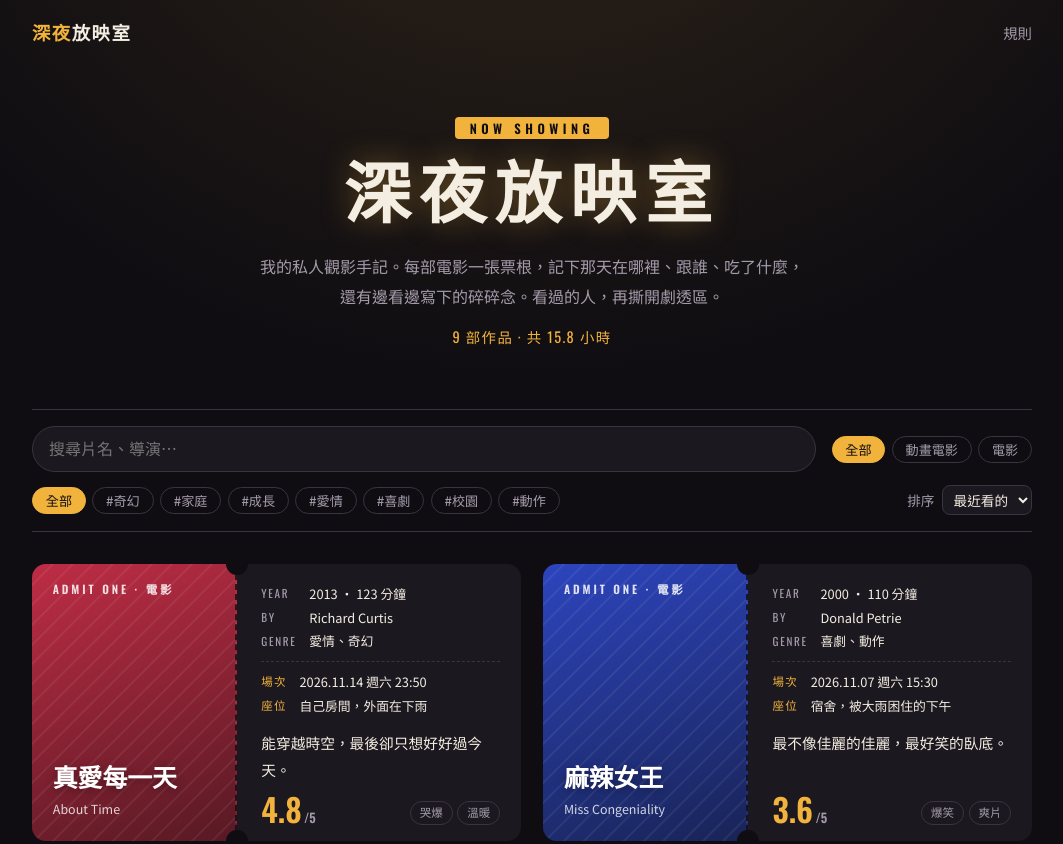
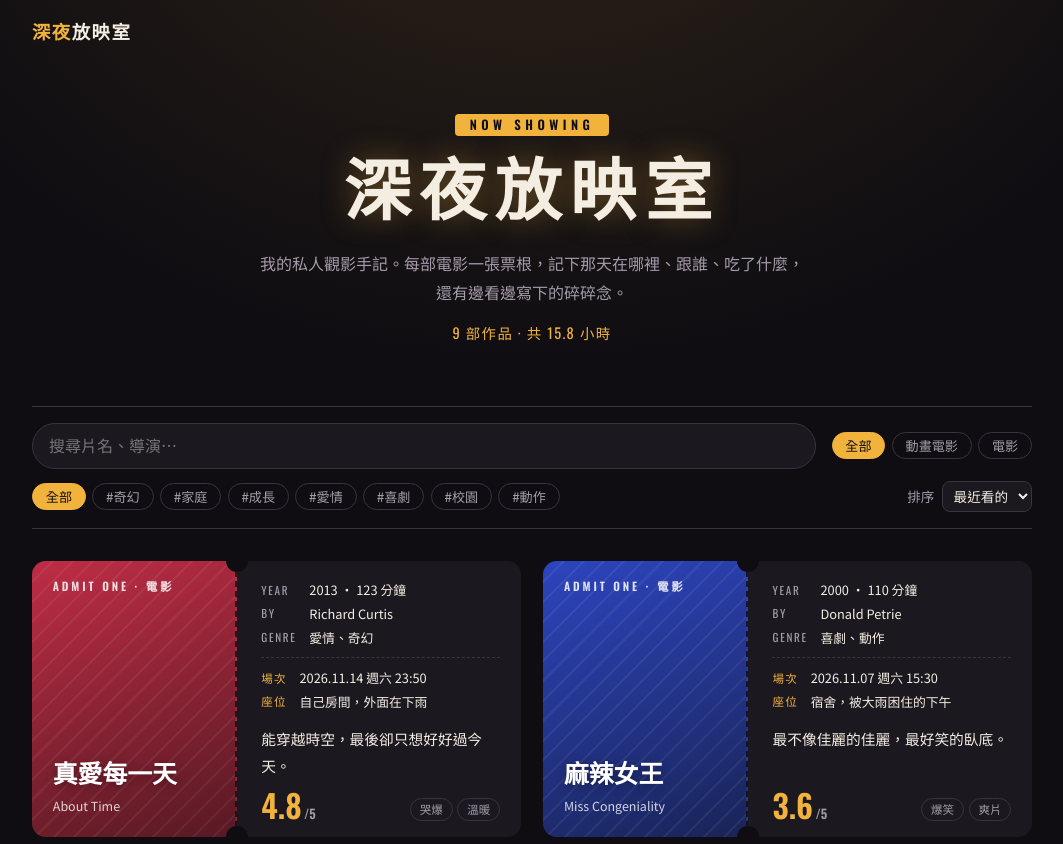
Before and after one commit to Chiangyc/late-night-screening2, a plain HTML site: page index.html in a window 1280 px wide. Shown: the top 844 px of the page, without its empty margins (108-1171 px from the left). Drawn offline with nearby package versions, Linux system fonts and the light colour scheme; a web font is replaced by a local one.

Commit message:
edit: 更新手記內容

```diff
--- a/index.html
+++ b/index.html
@@ -10,14 +10,13 @@
 <body class="page-home">
   <header class="marquee">
     <a class="logo" href="index.html"><span>深夜</span>放映室</a>
-    <nav><a href="CLAUDE.md">規則</a></nav>
   </header>
 
   <main class="wrap">
     <section class="hero">
       <p class="now-showing">NOW SHOWING</p>
       <h1>深夜放映室</h1>
-      <p class="lead">我的私人觀影手記。每部電影一張票根，記下那天在哪裡、跟誰、吃了什麼，還有邊看邊寫下的碎碎念。看過的人，再撕開劇透區。</p>
+      <p class="lead">我的私人觀影手記。每部電影一張票根，記下那天在哪裡、跟誰、吃了什麼，還有邊看邊寫下的碎碎念。</p>
       <p class="stats" data-stats></p>
     </section>
 
@@ -38,7 +37,6 @@
     <section class="ticket-grid" data-grid aria-live="polite"></section>
   </main>
 
-  <footer class="credits">深夜放映室 · 規則見 CLAUDE.md · 不使用任何官方海報，票根色塊就是封面</footer>
   <script src="assets/app.js"></script>
 </body>
 </html>
```
Also changed, not shown: 6 other files.
